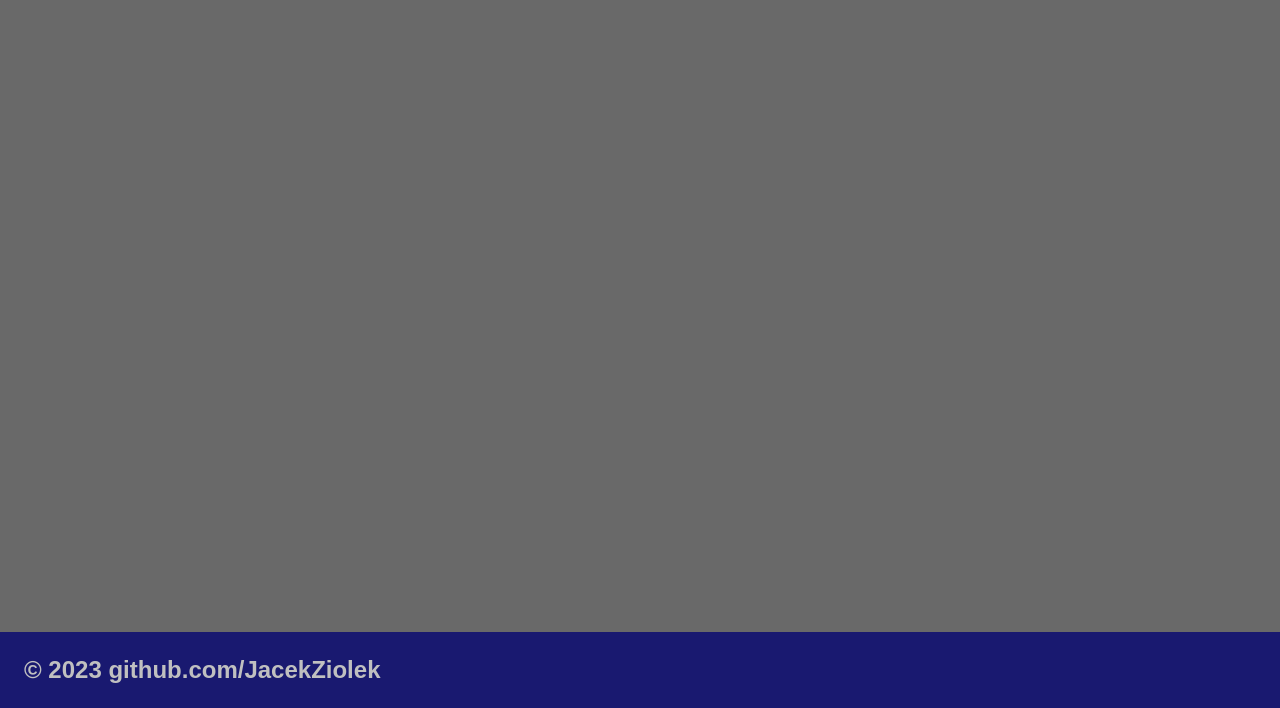
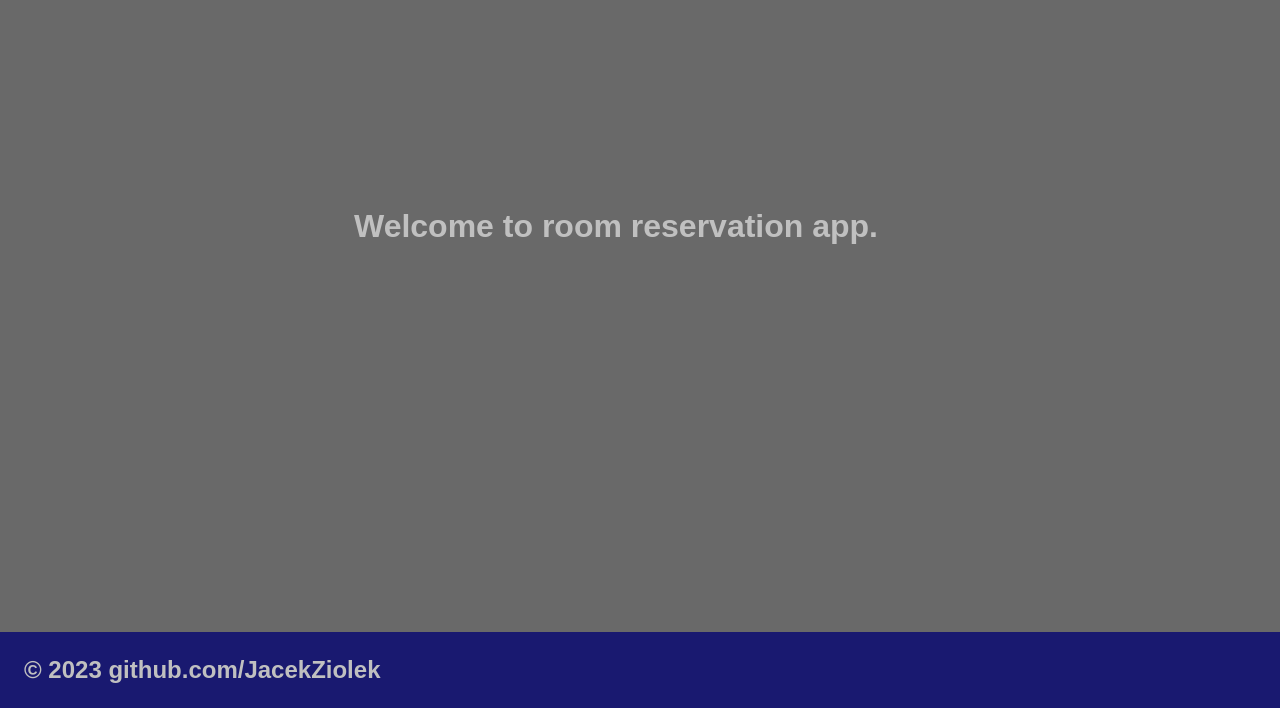
Before and after one commit to JacekZiolek/django_conf_room, a Django app: page / in a window 1280 px wide. Shown: the part 92-800 px from the top of the page. Run offline with Django 4.2, Linux system fonts and the light colour scheme.

Commit message:
added welcome message

```diff
--- a/room_reservation/room_reservation_app/static/css/main.css
+++ b/room_reservation/room_reservation_app/static/css/main.css
@@ -58,6 +58,12 @@ footer {
 
 main {
   margin: 100px 0;
+}
+
+.welcome {
+  width: 90%;
+  margin: 300px auto;
+  text-align: center;
 }
 
 /* buttons */
--- a/room_reservation/room_reservation_app/templates/index.html
+++ b/room_reservation/room_reservation_app/templates/index.html
@@ -18,7 +18,11 @@
         <a href="/" class="btn">Home</a>
       </p>
     </header>
-    <main>{% block main %}{% endblock %}</main>
+    <main>{% block main %}
+      <div class="welcome">
+        <h1>Welcome to room reservation app.</h1>
+      </div>
+      {% endblock %}</main>
     <footer>
       <h2>© 2023 github.com/JacekZiolek</h2>
     </footer>
```
